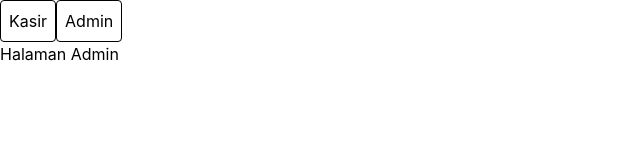
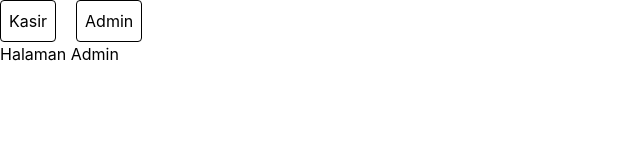
Before and after one commit to audiputra19/Kasir, a React (Create React App) app: page /admin in a window 1280 px wide. Shown: the top 160 px of the page, without its empty margins (0-640 px from the left). Built offline with nearby package versions, Linux system fonts and the light colour scheme.

Commit message:
upgrade react router to v6

```diff
--- a/package.json
+++ b/package.json
@@ -14,8 +14,7 @@
     "flowbite-react": "^0.3.7",
     "react": "^18.2.0",
     "react-dom": "^18.2.0",
-    "react-router": "^5.2.0",
-    "react-router-dom": "^5.2.0",
+    "react-router-dom": "^6.6.1",
     "react-scripts": "5.0.1",
     "uid": "^2.0.1",
     "web-vitals": "^2.1.4"
--- a/src/App.js
+++ b/src/App.js
@@ -1,23 +1,12 @@
-import { useHistory } from "react-router";
-import { BrowserRouter, Route, Switch } from "react-router-dom";
-import Admin from "./Admin";
-import Kasir from "./Kasir";
+import { BrowserRouter } from "react-router-dom";
+import Bootstrap from "./Bootstrap";
 
 const App = () => {
-  const history = useHistory();
+
   return (
-    <>
-      <div classsName="flex flex-col gap-5">
-        <button className="p-2 border border-black rounded" onClick={() => history.push("/")}>Kasir</button>
-        <button className="p-2 border border-black rounded" onClick={() => history.push("/admin")}>Admin</button>
-      </div>
-      <BrowserRouter>
-        <Switch>
-          <Route exact path="/"><Kasir /></Route>
-          <Route exact path="/admin"><Admin /></Route>
-        </Switch>
-      </BrowserRouter>
-    </>
+    <BrowserRouter>
+      <Bootstrap/>
+    </BrowserRouter>
   )
 }
 
--- /dev/null
+++ b/src/Bootstrap.js
@@ -0,0 +1,33 @@
+import { useRoutes } from "react-router-dom";
+import Admin from "./Admin";
+import Kasir from "./Kasir";
+import Layout from "./Layout";
+
+const Bootstrap = () => {
+  let routes = [
+    {
+      path: "/",
+      element: <Layout />,
+      children: [
+        {
+          index: true,
+          element: <Kasir />,
+        },
+        {
+          path: "/admin",
+          element: <Admin />,
+        },
+      ]
+    },
+  ];
+
+  let element = useRoutes(routes);
+
+  return (
+    <div>
+      {element}
+    </div>
+  )
+}
+
+export default Bootstrap;
--- /dev/null
+++ b/src/Layout.js
@@ -0,0 +1,16 @@
+import { Outlet, useNavigate } from "react-router-dom"
+
+const Layout = () => {
+  const navigate = useNavigate();
+  return (
+    <>
+      <div className="flex flex-row gap-5">
+        <button className="p-2 border border-black rounded" onClick={() => { navigate('/') }}>Kasir</button>
+        <button className="p-2 border border-black rounded" onClick={() => { navigate('/admin') }}>Admin</button>
+      </div>
+      <Outlet />
+    </>
+  )
+}
+
+export default Layout;
```
Also changed, not shown: 1 other file (tests, documents, lock files or other folders).
